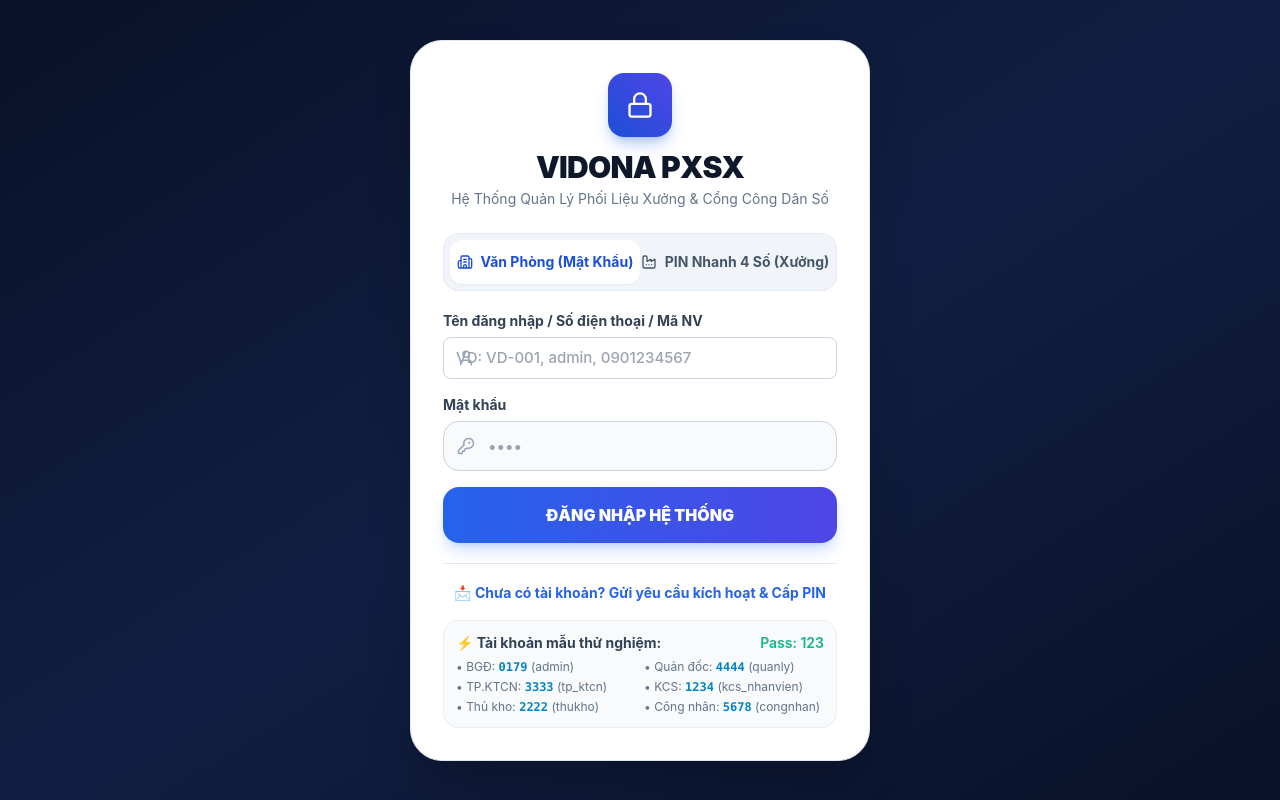
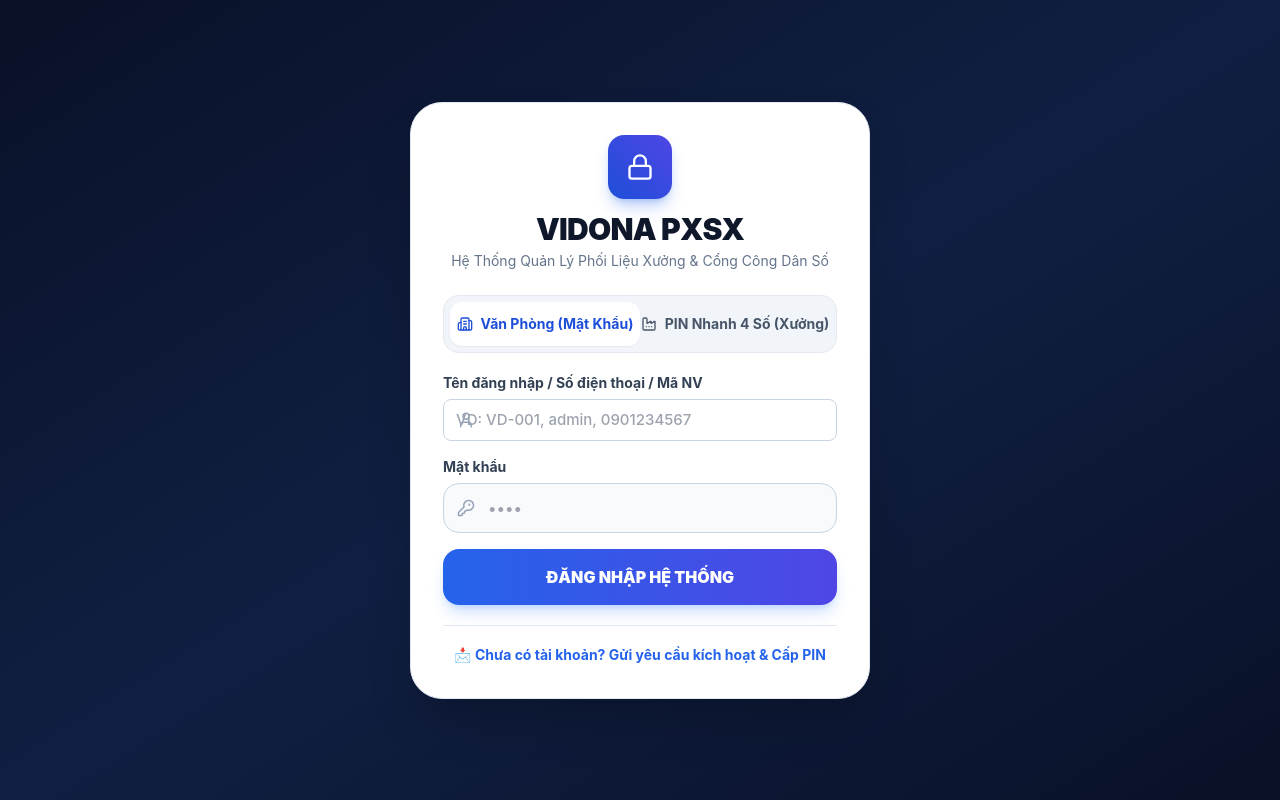
Before and after one commit to qtpham01vnn-sketch/vidona-production-app, a React (Vite) app in the folder vidona-ui/: page / in a window 1280 px wide. Built offline with nearby package versions, Linux system fonts and the light colour scheme; no server answers; the database is empty.

Commit message:
fix: Go bo hoan toan khung goi y mat khau/PIN tren man hinh dang nhap de dam bao bao mat tuyet doi

```diff
--- a/vidona-ui/src/pages/LoginPage.tsx
+++ b/vidona-ui/src/pages/LoginPage.tsx
@@ -203,22 +203,6 @@ export const LoginPage: React.FC = () => {
             <span>📩 Chưa có tài khoản? Gửi yêu cầu kích hoạt & Cấp PIN</span>
           </button>
         </div>
-
-        {/* Gợi ý test nhanh */}
-        <div className="mt-4 p-3 rounded-2xl bg-slate-50 dark:bg-slate-800/50 border border-slate-200/60 dark:border-slate-800 text-xs text-slate-500 space-y-1.5">
-          <div className="font-bold text-slate-700 dark:text-slate-300 flex items-center justify-between text-xs sm:text-sm">
-            <span>⚡ Tài khoản mẫu thử nghiệm:</span>
-            <span className="text-emerald-500 font-semibold">Pass: 123</span>
-          </div>
-          <div className="grid grid-cols-2 gap-x-2 gap-y-1 text-xs">
-            <div>• BGĐ: <b className="text-sky-600 font-mono">0179</b> (admin)</div>
-            <div>• Quản đốc: <b className="text-sky-600 font-mono">4444</b> (quanly)</div>
-            <div>• TP.KTCN: <b className="text-sky-600 font-mono">3333</b> (tp_ktcn)</div>
-            <div>• KCS: <b className="text-sky-600 font-mono">1234</b> (kcs_nhanvien)</div>
-            <div>• Thủ kho: <b className="text-sky-600 font-mono">2222</b> (thukho)</div>
-            <div>• Công nhân: <b className="text-sky-600 font-mono">5678</b> (congnhan)</div>
-          </div>
-        </div>
       </div>
 
       {/* MODAL GỬI YÊU CẦU KÍCH HOẠT & CẤP TÀI KHOẢN CHO NGƯỜI MỚI */}
```
